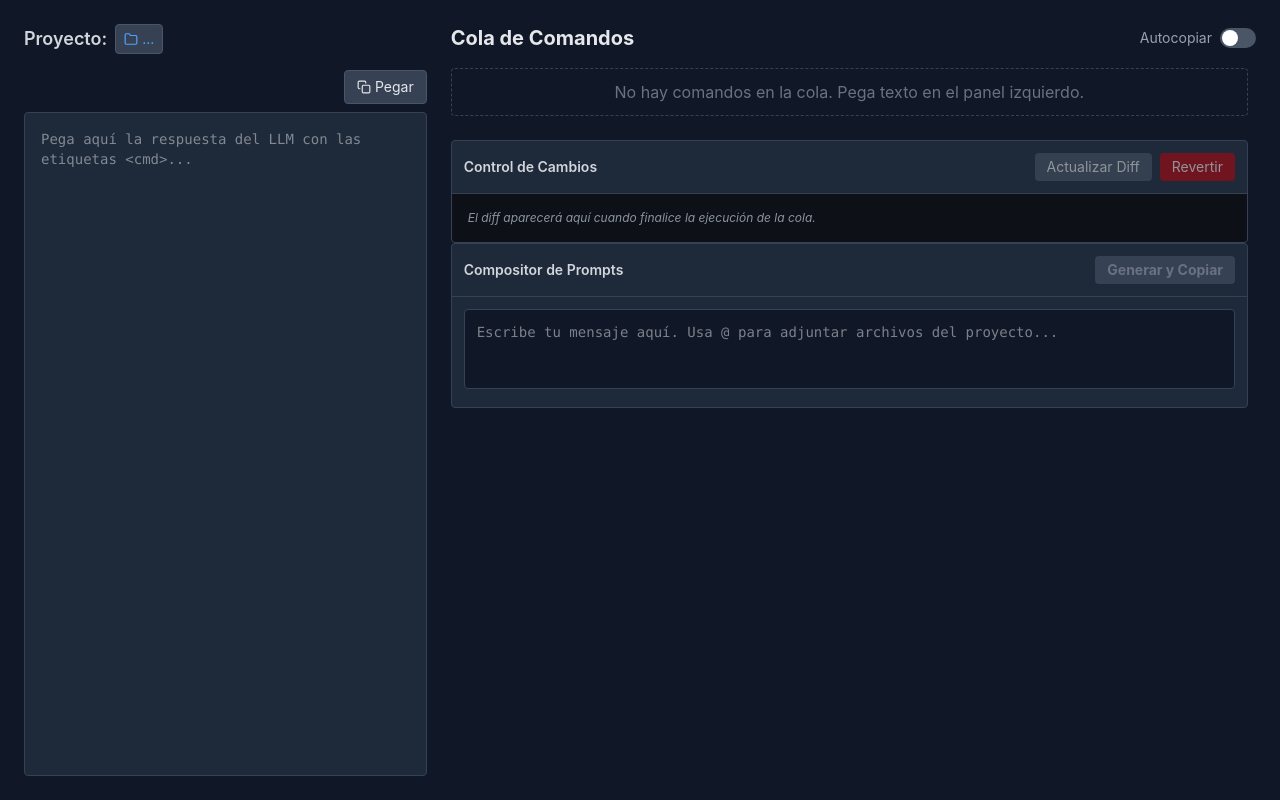
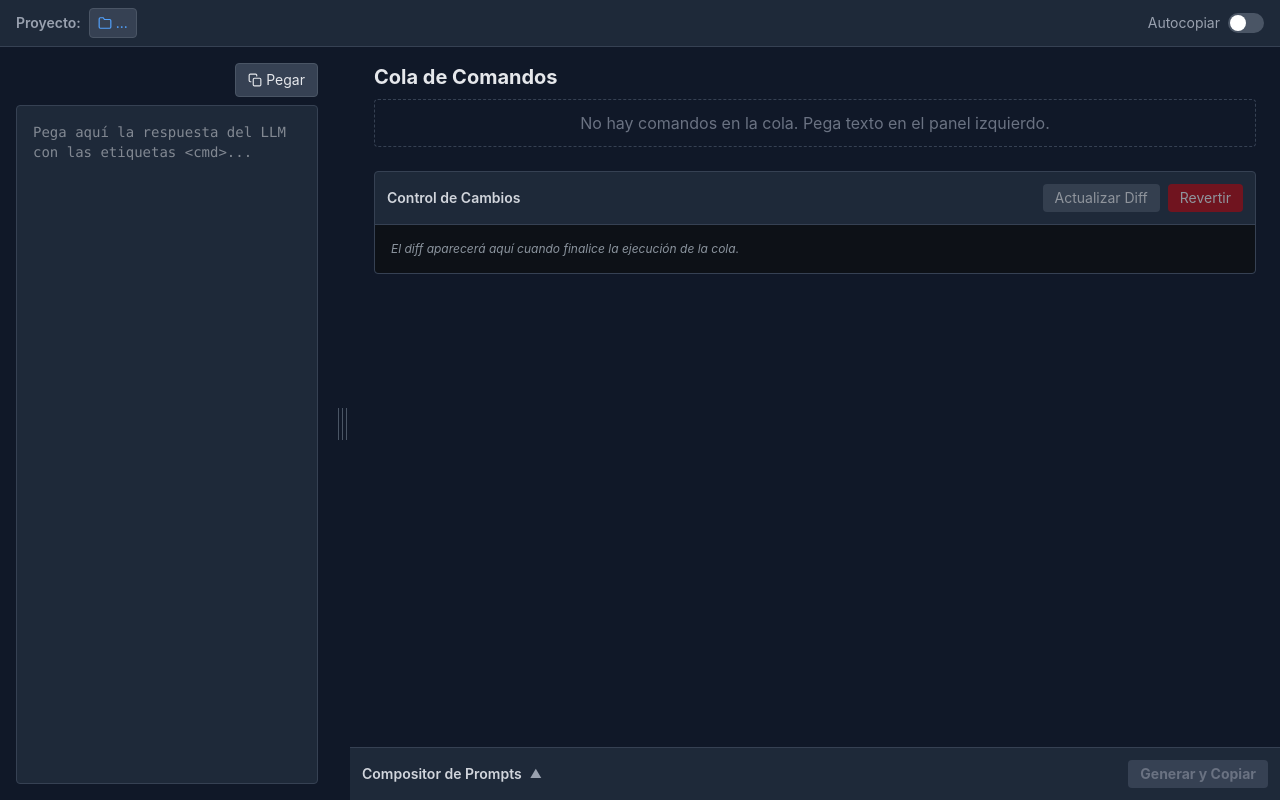
Before and after one commit to luisoncpp/controlvcode, a Preact app: page / in a window 1280 px wide. Built offline with nearby package versions, Linux system fonts and the light colour scheme.

Commit message:
Big improvement to the layout

```diff
--- a/src/App.tsx
+++ b/src/App.tsx
@@ -1,4 +1,5 @@
-import { useEffect, useState } from "preact/hooks";
+
+import { useEffect } from "preact/hooks";
 import { ExecutionStore } from './store/ExecutionStore';
 import { StoreContext } from './context/StoreContext';
 import { PromptInput } from './components/PromptInput';
@@ -7,8 +8,8 @@ import { FeedbackPanel } from './components/FeedbackPanel';
 import { ChangeTracker } from "./components/ChangeTracker/ChangeTracker";
 import { ChangeTrackerUI } from "./components/ChangeTracker/ChangeTrackerUI";
 import { PromptBuilderComponent } from "./components/PromptBuilder";
-import { invoke } from "@tauri-apps/api/core";
-import { open } from "@tauri-apps/plugin-dialog";
+import { TopBar } from "./components/TopBar";
+import { ResizablePanel } from "./components/ResizablePanel";
 
 const store = new ExecutionStore();
 const changeTracker = new ChangeTracker();
@@ -16,27 +17,6 @@ const changeTracker = new ChangeTracker();
 store.onPreExecute = () => changeTracker.onInstructionExecute();
 
 export function App() {
-  const [projectDir, setProjectDir] = useState("...");
-
-  useEffect(() => {
-    invoke<string>("get_project_dir").then(setProjectDir);
-  }, []);
-
-  const handleSelectProject = async () => {
-    const selected = await open({ directory: true, multiple: false });
-    if (selected) {
-      const path = typeof selected === "string" ? selected : selected;
-      const newDir = await invoke<string>("set_project_dir", { path });
-      setProjectDir(newDir);
-    }
-  };
-
-  const shortDir = () => {
-    const parts = projectDir.split(/[\\/]/).filter(Boolean);
-    if (parts.length <= 2) return projectDir;
-    return ".../" + parts.slice(-2).join("/");
-  };
-
   useEffect(() => {
     changeTracker.onInstructionsChange();
   }, [store.rawInput.value]);
@@ -52,51 +32,26 @@ export function App() {
 
   return (
     <StoreContext.Provider value={store}>
-      <div className="flex h-screen bg-gray-900 text-white p-6 gap-6 overflow-hidden">
+      <div className="flex flex-col h-screen bg-gray-900 text-white overflow-hidden">
+        <TopBar />
 
-        <div className="w-1/3 flex flex-col h-full">
-          <div className="flex items-center gap-2 mb-4">
-            <span className="text-lg font-semibold text-gray-300">Proyecto:</span>
-            <button
-              onClick={handleSelectProject}
-              title={`Cambiar carpeta del proyecto (actual: ${projectDir})`}
-              className="flex items-center gap-1 px-2 py-1 text-sm bg-gray-700 hover:bg-gray-600 text-blue-400 rounded border border-gray-600 transition-colors max-w-[240px]"
-            >
-              <svg xmlns="http://www.w3.org/2000/svg" width="14" height="14" viewBox="0 0 24 24" fill="none" stroke="currentColor" stroke-width="2" stroke-linecap="round" stroke-linejoin="round" className="flex-shrink-0">
-                <path d="M22 19a2 2 0 0 1-2 2H4a2 2 0 0 1-2-2V5a2 2 0 0 1 2-2h5l2 3h9a2 2 0 0 1 2 2z"/>
-              </svg>
-              <span className="truncate">{shortDir()}</span>
-            </button>
+        <div className="flex flex-1 overflow-hidden">
+          <ResizablePanel>
+            {(isCompact) => <PromptInput isCompact={isCompact} />}
+          </ResizablePanel>
+
+          <main className="flex-1 flex flex-col overflow-hidden">
+            <div className="flex items-center justify-between px-6 pt-4 pb-2 shrink-0">
+              <h1 className="text-xl font-bold text-gray-200">Cola de Comandos</h1>
             </div>
-          <PromptInput />
-        </div>
-
-        <div className="w-2/3 flex flex-col h-full">
-          <div className="flex items-center justify-between mb-4">
-            <h2 className="text-xl font-bold text-gray-200">Cola de Comandos</h2>
-            <label className="flex items-center gap-2 cursor-pointer select-none">
-              <span className="text-sm text-gray-400">Autocopiar</span>
-              <div className="relative">
-                <input
-                  type="checkbox"
-                  className="sr-only peer"
-                  checked={store.autoCopy.value}
-                  onChange={(e) => store.autoCopy.value = (e.target as HTMLInputElement).checked}
-                />
-                <div className="w-9 h-5 bg-gray-600 rounded-full peer-checked:bg-blue-600 transition-colors"></div>
-                <div className="absolute left-0.5 top-0.5 w-4 h-4 bg-white rounded-full peer-checked:translate-x-4 transition-transform"></div>
-              </div>
-            </label>
-          </div>
-
-          <div className="flex-1 overflow-y-auto pr-2 pb-4">
+            <div className="flex-1 overflow-y-auto px-6 pb-4">
               <QueueViewer />
               <FeedbackPanel />
               <ChangeTrackerUI tracker={changeTracker} />
+            </div>
             <PromptBuilderComponent feedbackXml={store.feedbackPrompt.value} />
+          </main>
         </div>
-        </div>
-
       </div>
     </StoreContext.Provider>
   );
--- a/src/components/PromptBuilder/PromptBuilderUI.tsx
+++ b/src/components/PromptBuilder/PromptBuilderUI.tsx
@@ -1,9 +1,11 @@
+
 import { useState } from "preact/hooks";
 import { PromptBuilder } from "./PromptBuilder";
 import { FileSearchDropdown } from "./FileSearchDropdown";
 
 export function PromptBuilderUI({ builder }: { builder: PromptBuilder }) {
   const [copied, setCopied] = useState(false);
+  const [isExpanded, setIsExpanded] = useState(false);
 
   const handleCopy = async () => {
     const success = await builder.copyToClipboard();
@@ -14,11 +16,22 @@ export function PromptBuilderUI({ builder }: { builder: PromptBuilder }) {
   };
 
   return (
-    <div className="border border-gray-700 rounded bg-gray-800">
-      <div className="flex justify-between items-center p-3 border-b border-gray-700">
+    <div className="border-t border-gray-700 bg-gray-800 flex flex-col">
+      <div
+        className="flex justify-between items-center p-3 cursor-pointer hover:bg-gray-700 transition-colors"
+        onClick={() => setIsExpanded(!isExpanded)}
+      >
+        <div className="flex items-center gap-2">
           <h3 className="text-sm font-semibold text-gray-300">Compositor de Prompts</h3>
+          <span className="text-gray-400 text-xs transform transition-transform">
+            {isExpanded ? '▼' : '▲'}
+          </span>
+        </div>
         <button
-          onClick={handleCopy}
+          onClick={(e) => {
+            e.stopPropagation();
+            handleCopy();
+          }}
           disabled={!builder.message.value.trim() && builder.attachedFiles.value.length === 0}
           className={`px-3 py-1 rounded text-sm font-bold transition-colors ${
             copied
@@ -30,8 +43,8 @@ export function PromptBuilderUI({ builder }: { builder: PromptBuilder }) {
         </button>
       </div>
 
-      <div className="p-3">
-        {/* Chips de archivos adjuntos */}
+      {isExpanded && (
+        <div className="p-3 pt-0">
           {builder.attachedFiles.value.length > 0 && (
             <div className="flex flex-wrap gap-2 mb-3">
               {builder.attachedFiles.value.map((file) => (
@@ -48,10 +61,9 @@ export function PromptBuilderUI({ builder }: { builder: PromptBuilder }) {
             </div>
           )}
 
-        {/* Textarea con soporte para @ */}
           <div className="relative">
             <textarea
-            className="w-full p-3 bg-gray-900 border border-gray-700 rounded text-gray-200 font-mono text-sm resize-none focus:outline-none focus:border-blue-500 min-h-[80px]"
+              className="w-full p-3 bg-gray-900 border border-gray-700 rounded text-gray-200 font-mono text-sm resize-none focus:outline-none focus:border-blue-500 min-h-[180px]"
               placeholder="Escribe tu mensaje aquí. Usa @ para adjuntar archivos del proyecto..."
               value={builder.message.value}
               onInput={(e) => builder.onMessageChange((e.target as HTMLTextAreaElement).value)}
@@ -59,6 +71,7 @@ export function PromptBuilderUI({ builder }: { builder: PromptBuilder }) {
             <FileSearchDropdown builder={builder} />
           </div>
         </div>
+      )}
     </div>
   );
 }
--- a/src/components/PromptInput.tsx
+++ b/src/components/PromptInput.tsx
@@ -1,7 +1,12 @@
+
 import { useStore } from '../context/StoreContext';
 import { useRef } from 'preact/hooks';
 
-export function PromptInput() {
+interface PromptInputProps {
+  isCompact?: boolean;
+}
+
+export function PromptInput({ isCompact = false }: PromptInputProps) {
   const store = useStore();
   const textareaRef = useRef<HTMLTextAreaElement>(null);
 
@@ -10,16 +15,33 @@ export function PromptInput() {
       const text = await navigator.clipboard.readText();
       if (textareaRef.current) {
         textareaRef.current.value = text;
-        store.processInput(text);
       }
+      store.processInput(text);
     } catch (err) {
       console.error('Error al leer el portapapeles:', err);
       alert('No se pudo acceder al portapapeles. Asegúrate de haber concedido el permiso.');
     }
   };
 
+  if (isCompact) {
+    return (
+      <div className="flex flex-col items-center gap-2 pt-4">
+        <button
+          onClick={handlePasteFromClipboard}
+          title="Pegar contenido del portapapeles"
+          className="flex items-center justify-center w-10 h-10 bg-gray-700 hover:bg-gray-600 text-gray-200 rounded border border-gray-600 transition-colors"
+        >
+          <svg xmlns="http://www.w3.org/2000/svg" width="18" height="18" viewBox="0 0 24 24" fill="none" stroke="currentColor" stroke-width="2" stroke-linecap="round" stroke-linejoin="round">
+            <rect x="9" y="9" width="13" height="13" rx="2" ry="2"/>
+            <path d="M5 15H4a2 2 0 0 1-2-2V4a2 2 0 0 1 2-2h9a2 2 0 0 1 2 2v1"/>
+          </svg>
+        </button>
+      </div>
+    );
+  }
+
   return (
-    <div className="flex flex-col h-full gap-2">
+    <div className="flex flex-col h-full gap-2 p-4">
       <div className="flex justify-end">
         <button
           onClick={handlePasteFromClipboard}
--- /dev/null
+++ b/src/components/ResizablePanel/ResizablePanel.tsx
@@ -0,0 +1,105 @@
+
+import { Component } from 'preact';
+import { JSX } from 'preact/jsx-runtime';
+
+interface Props {
+  children: (isCompact: boolean) => JSX.Element;
+  defaultWidth?: number;
+  minWidth?: number;
+  maxWidth?: number;
+  storageKey?: string;
+}
+
+interface State {
+  width: number;
+  isCompact: boolean;
+}
+
+export class ResizablePanel extends Component<Props, State> {
+  private static readonly DEFAULT_WIDTH = 350;
+  private static readonly MIN_WIDTH = 60;
+  private static readonly MAX_WIDTH = 600;
+  private static readonly COMPACT_THRESHOLD = 180;
+  private static readonly STORAGE_KEY = 'resizable-panel-width';
+
+  private isDragging = false;
+  private startX = 0;
+  private startWidth = 0;
+
+  constructor(props: Props) {
+    super(props);
+    const key = props.storageKey || ResizablePanel.STORAGE_KEY;
+    const saved = localStorage.getItem(key);
+    const width = saved
+      ? parseInt(saved, 10)
+      : (props.defaultWidth || ResizablePanel.DEFAULT_WIDTH);
+    const clampedWidth = Math.max(
+      props.minWidth || ResizablePanel.MIN_WIDTH,
+      Math.min(width, props.maxWidth || ResizablePanel.MAX_WIDTH)
+    );
+    this.state = {
+      width: clampedWidth,
+      isCompact: clampedWidth < ResizablePanel.COMPACT_THRESHOLD,
+    };
+  }
+
+  private handleMouseDown = (e: MouseEvent) => {
+    this.isDragging = true;
+    this.startX = e.clientX;
+    this.startWidth = this.state.width;
+    document.addEventListener('mousemove', this.handleMouseMove);
+    document.addEventListener('mouseup', this.handleMouseUp);
+    document.body.style.cursor = 'col-resize';
+    document.body.style.userSelect = 'none';
+  };
+
+  private handleMouseMove = (e: MouseEvent) => {
+    if (!this.isDragging) return;
+    const delta = e.clientX - this.startX;
+    const newWidth = Math.max(
+      this.props.minWidth || ResizablePanel.MIN_WIDTH,
+      Math.min(this.startWidth + delta, this.props.maxWidth || ResizablePanel.MAX_WIDTH)
+    );
+    const isCompact = newWidth < ResizablePanel.COMPACT_THRESHOLD;
+    this.setState({ width: newWidth, isCompact });
+  };
+
+  private handleMouseUp = () => {
+    if (!this.isDragging) return;
+    this.isDragging = false;
+    document.removeEventListener('mousemove', this.handleMouseMove);
+    document.removeEventListener('mouseup', this.handleMouseUp);
+    document.body.style.cursor = '';
+    document.body.style.userSelect = '';
+    const key = this.props.storageKey || ResizablePanel.STORAGE_KEY;
+    localStorage.setItem(key, String(this.state.width));
+  };
+
+  componentWillUnmount() {
+    document.removeEventListener('mousemove', this.handleMouseMove);
+    document.removeEventListener('mouseup', this.handleMouseUp);
+    document.body.style.cursor = '';
+    document.body.style.userSelect = '';
+  }
+
+  render() {
+    const { width, isCompact } = this.state;
+    return (
+      <div className="flex h-full shrink-0" style={{ width: `${width}px` }}>
+        <div className="flex-1 overflow-hidden">
+          {this.props.children(isCompact)}
+        </div>
+        <div
+          className="w-4 cursor-col-resize shrink-0 flex items-center justify-center group"
+          onMouseDown={this.handleMouseDown}
+          title="Arrastra para redimensionar"
+        >
+          <div className="w-px h-8 bg-gray-600 group-hover:bg-blue-400 transition-colors relative">
+            <div className="absolute left-0 top-0 w-px h-full bg-gray-600 group-hover:bg-blue-400 -translate-x-1 transition-colors" />
+            <div className="absolute left-0 top-0 w-px h-full bg-gray-600 group-hover:bg-blue-400 translate-x-1 transition-colors" />
+          </div>
+        </div>
+      </div>
+    );
+  }
+}
--- /dev/null
+++ b/src/components/ResizablePanel/index.ts
@@ -0,0 +1,2 @@
+
+export { ResizablePanel } from './ResizablePanel';
--- /dev/null
+++ b/src/components/TopBar.tsx
@@ -0,0 +1,61 @@
+
+import { useState, useEffect } from 'preact/hooks';
+import { useStore } from '../context/StoreContext';
+import { invoke } from "@tauri-apps/api/core";
+import { open } from "@tauri-apps/plugin-dialog";
+
+export function TopBar() {
+  const store = useStore();
+  const [projectDir, setProjectDir] = useState("...");
+
+  useEffect(() => {
+    invoke<string>("get_project_dir").then(setProjectDir);
+  }, []);
+
+  const handleSelectProject = async () => {
+    const selected = await open({ directory: true, multiple: false });
+    if (selected) {
+      const path = typeof selected === "string" ? selected : selected;
+      const newDir = await invoke<string>("set_project_dir", { path });
+      setProjectDir(newDir);
+    }
+  };
+
+  const shortDir = () => {
+    const parts = projectDir.split(/[\\/]/).filter(Boolean);
+    if (parts.length <= 2) return projectDir;
+    return ".../" + parts.slice(-2).join("/");
+  };
+
+  return (
+    <div className="flex items-center justify-between px-4 py-2 bg-gray-800 border-b border-gray-700 shrink-0">
+      <div className="flex items-center gap-2">
+        <span className="text-sm font-semibold text-gray-400">Proyecto:</span>
+        <button
+          onClick={handleSelectProject}
+          title={`Cambiar carpeta del proyecto (actual: ${projectDir})`}
+          className="flex items-center gap-1 px-2 py-1 text-sm bg-gray-700 hover:bg-gray-600 text-blue-400 rounded border border-gray-600 transition-colors max-w-[240px]"
+        >
+          <svg xmlns="http://www.w3.org/2000/svg" width="14" height="14" viewBox="0 0 24 24" fill="none" stroke="currentColor" stroke-width="2" stroke-linecap="round" stroke-linejoin="round" className="flex-shrink-0">
+            <path d="M22 19a2 2 0 0 1-2 2H4a2 2 0 0 1-2-2V5a2 2 0 0 1 2-2h5l2 3h9a2 2 0 0 1 2 2z"/>
+          </svg>
+          <span className="truncate">{shortDir()}</span>
+        </button>
+      </div>
+
+      <label className="flex items-center gap-2 cursor-pointer select-none">
+        <span className="text-sm text-gray-400">Autocopiar</span>
+        <div className="relative">
+          <input
+            type="checkbox"
+            className="sr-only peer"
+            checked={store.autoCopy.value}
+            onChange={(e) => store.autoCopy.value = (e.target as HTMLInputElement).checked}
+          />
+          <div className="w-9 h-5 bg-gray-600 rounded-full peer-checked:bg-blue-600 transition-colors"></div>
+          <div className="absolute left-0.5 top-0.5 w-4 h-4 bg-white rounded-full peer-checked:translate-x-4 transition-transform"></div>
+        </div>
+      </label>
+    </div>
+  );
+}
```
Also changed, not shown: 4 other files (tests, documents, lock files or other folders). Lines whose indentation alone changed are shown as unchanged.
